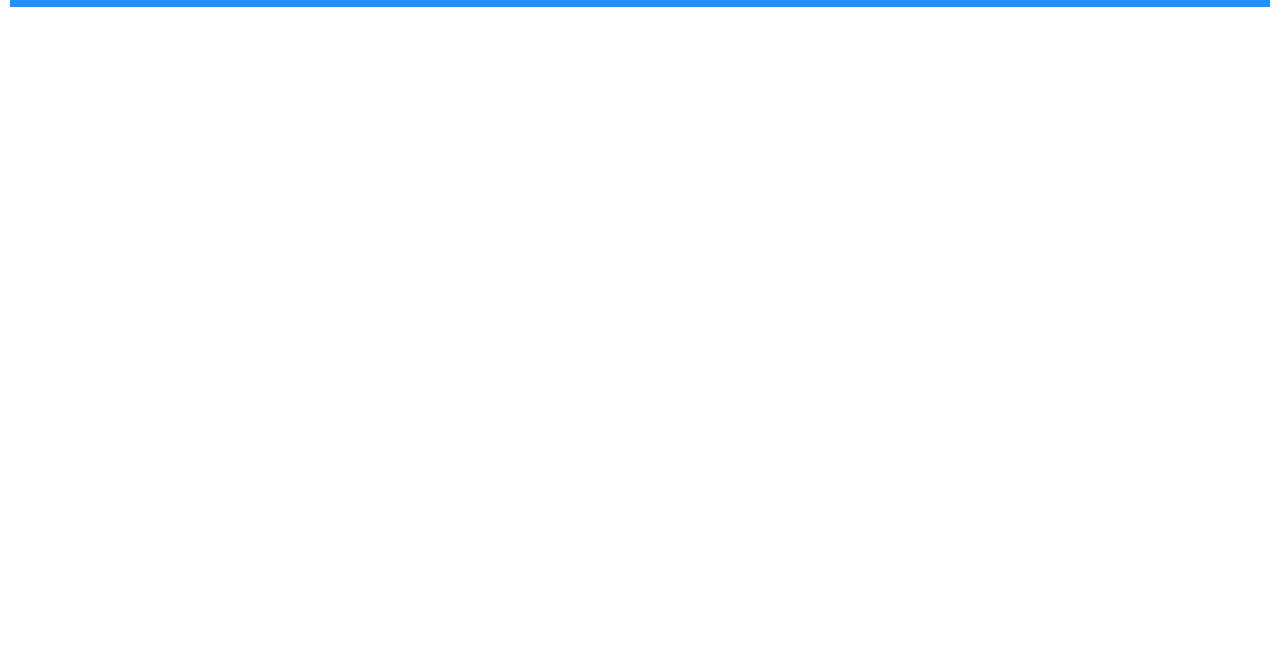
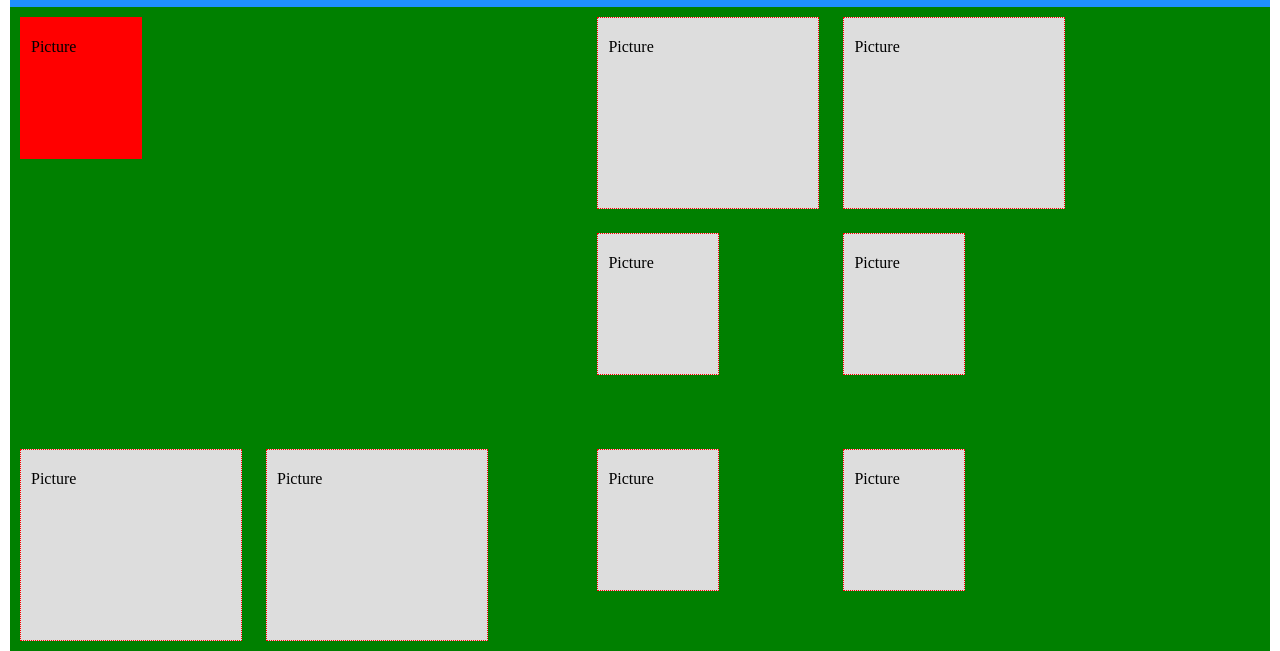
Before and after one commit to NyW8/CSSI_work, a plain HTML site: page html-css/labs/fixer-upper/index.html in a window 1280 px wide. Shown: the part 1290-1941 px from the top of the page. Before the commit the page ends 1297 px from the top, so only its background shows below. Drawn offline with Linux system fonts and the light colour scheme.

Commit message:
Added grid test at bottom of page

```diff
--- a/html-css/labs/fixer-upper/index.html
+++ b/html-css/labs/fixer-upper/index.html
@@ -55,4 +55,15 @@
     <div> <img id="image" src="student4.jpg" alt="our students"> </div>
 
   </div>
+  <div class="test">
+    <div class="embiggen"> Picture </div>
+    <div style="background: red;grid-column:1/span 2; grid-row:1/span 2"> Picture </div>
+    <div class="embiggen"> Picture </div>
+    <div> Picture </div>
+    <div> Picture </div>
+    <div class="embiggen"> Picture </div>
+    <div class="embiggen"> Picture </div>
+    <div> Picture </div>
+    <div> Picture </div>
+  </div>
 </body>
--- a/html-css/labs/fixer-upper/style.css
+++ b/html-css/labs/fixer-upper/style.css
@@ -66,3 +66,24 @@ h4{
   line-height: 75px;
   font-size: 30px;
 }
+
+.test {
+  display: grid;
+  background-color: green;
+  grid-gap: 4px;
+  grid-template-columns: 1fr 3fr auto 4fr;
+  grid-template-rows: 1fr 1fr;
+}
+.test div {
+  border: 1px dotted red;
+  background: #DDD;
+  padding:20px 10px 20px 10px;
+  margin:10px;
+  width: 100px;
+  height:100px;
+}
+
+.test div.embiggen{
+  width:200px;
+  height:150px;
+}
```
